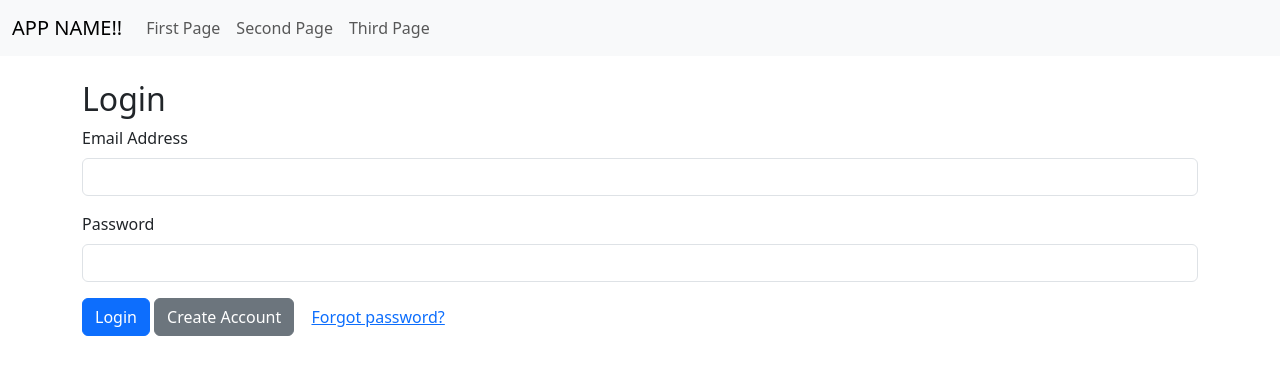
After one commit to emeraldspruce/CardNest, a Flask app: page /login in a window 1280 px wide. The commit adds this page. Shown: the top 375 px of the page. Run offline with Flask 3, Linux system fonts and the light colour scheme; some libraries are stand-ins or nearby versions.

Commit message:
Redirect / to /login, add dynamic navbar to display either Login or Logout button

```diff
--- a/app.py
+++ b/app.py
@@ -10,6 +10,11 @@ def init_app():
 init_app()
 
 @app.route("/")
+@app.route("/login")
+def login():
+    return render_template("login.html")
+
+@app.route("/first_page")
 def first_page():
     return render_template("first_page.html")
 
--- a/templates/base.html
+++ b/templates/base.html
@@ -33,9 +33,9 @@
                         </li>
                     </ul>
                     <ul class="navbar-nav ms-auto">
-                        <li class="nav-item" id="logout-item" style="display: none;">
-                            <a class="nav-link" href="#" id="logout-link">Logout</a>
-                        </li>
+                        <li class="nav-item" id="auth-nav">
+                            <!-- Dynamic, show/hide based on auth state will handle with js-->
+                            </li>
 
 
                     </ul>
@@ -73,27 +73,28 @@
     const auth = firebase.auth();
 
     //Show or hide logout button
-    auth.onAuthStateChanged(user => {
-        const logoutItem = document.getElementById('logout-item');
-        if (logoutItem) {
-            logoutItem.style.display = user ? 'block' : 'none';
-        }
-    })
+    auth.onAuthStateChanged((user => {
+        const authNav = document.getElementById('auth-nav');
+        if (user) {
+            //Logged in, show logout link
+            authNav.innerHTML = `
+                <a class="nav-link" href="#" id="logout-link">Logout</a>
+            `;
 
-    //Handle logout click
-    document.addEventListener('DOMContentLoaded', () => {
-        const logoutBtn = document.getElementById('logout-link');
-        if (logoutBtn) {
-            logoutBtn.addEventListener('click', (e) => {
-                e.preventDefault();
-                auth.signOut().then(() => {
-                    window.location.href = '/'; // Redirect to home after logout
-                }).catch((error) => {
-                    console.error('Logout failed:', error);
-                });
+            //Handle Logout click
+            document.getElementById('logout-link').addEventListener('click', async () => {
+                await auth.signOut();
+                window.location.href = '/'; // Redirect to home after logout
             });
         }
-    });
+        //Not logged in, show login link
+        else {
+            authNav.innerHTML = `
+                <a class="nav-link" href="{{ url_for('first_page') }}">Login</a>
+            `;
+        }
+    }));
+
     </script>
     <!-- Put any global JS scripts under here -->
     {% block scripts %}
--- /dev/null
+++ b/templates/login.html
@@ -0,0 +1,94 @@
+{% extends 'base.html' %}
+
+{% block title %}Login{% endblock %}
+
+{% block body %}
+<h2 class="login-form">Login</h2>
+<form id="login-form" class="needs-validation" novalidate>
+    <div class="mb-3">
+        <label for="email" class="form-label">Email Address</label>
+        <input type="email" class="form-control" id="email" required/>
+    </div>
+    <div class="mb-3">
+        <label for="password" class="form-label">Password</label>
+        <input type="password" class="form-control" id="password" required/>
+    </div>
+    <div class="mb-3">
+    <button type="submit" class="btn btn-primary">Login</button>
+    <button type="button" id="signup-btn" class="btn btn-secondary">Create Account</button>
+    <a href="#" id="forgot-password" class="btn btn-link">Forgot password?</a>
+    </div>
+    <div class="auth-status mt-3 text-danger"></div>
+
+</form>
+
+
+
+
+
+{% endblock %}
+{% block scripts %}
+<!-- Firebase compat libraries -->
+
+    <script>
+    //See if user is  already logged in
+    auth.onAuthStateChanged((user) => {
+        if (user) {
+            window.location.href = "/first_page";
+        }
+    });
+
+    // Get DOM references
+    const emailInput = document.getElementById("email");
+    const passwordInput = document.getElementById("password");
+    const authStatus = document.querySelector(".auth-status");
+    const loginForm = document.getElementById("login-form");
+
+    // Login
+    loginForm.addEventListener("submit", async (e) => {
+        e.preventDefault();
+        const email = emailInput.value.trim();
+        const password = passwordInput.value.trim();
+        try {
+            const user = await auth.signInWithEmailAndPassword(email, password);
+            console.log("User logged in:", user);
+            window.location.href = "/first_page";
+        } catch (err) {
+            authStatus.innerHTML = err.message;
+        }
+    });
+
+    // Signup
+    document.getElementById("signup-btn").addEventListener("click", async () => {
+        const email = emailInput.value.trim();
+        const password = passwordInput.value.trim();
+        if (!email || !password) {
+            authStatus.innerHTML = "Please enter both email and password.";
+            return;
+        }
+        try {
+            await auth.createUserWithEmailAndPassword(email, password);
+            window.location.href = "/second_page";
+        } catch (err) {
+            authStatus.innerHTML = err.message;
+        }
+    });
+
+    // Forgot Password
+    document.getElementById("forgot-password").addEventListener("click", async () => {
+        const email = emailInput.value.trim();
+        if (!email) {
+            authStatus.innerHTML = "Please enter your email to reset password.";
+            return;
+        }
+        try {
+            await auth.sendPasswordResetEmail(email);
+            authStatus.innerHTML = "Password reset email sent.";
+            authStatus.classList.remove("text-danger");
+            authStatus.classList.add("text-success");
+        } catch (err) {
+            authStatus.innerHTML = err.message;
+        }
+    });
+</script>
+{% endblock %}
--- a/templates/second_page.html
+++ b/templates/second_page.html
@@ -5,7 +5,7 @@
 <script>
     auth.onAuthStateChanged((user) => {
         if (!user) {
-            window.location.href = "/";
+            window.location.href = "/login";
         }
     });
 </script>
--- a/templates/third_page.html
+++ b/templates/third_page.html
@@ -5,7 +5,7 @@
 <script>
     auth.onAuthStateChanged((user) => {
         if (!user) {
-            window.location.href = "/";
+            window.location.href = "/login";
         }
     });
 </script>
```
Also changed, not shown: templates/first_page.html (+7 -85 lines).
